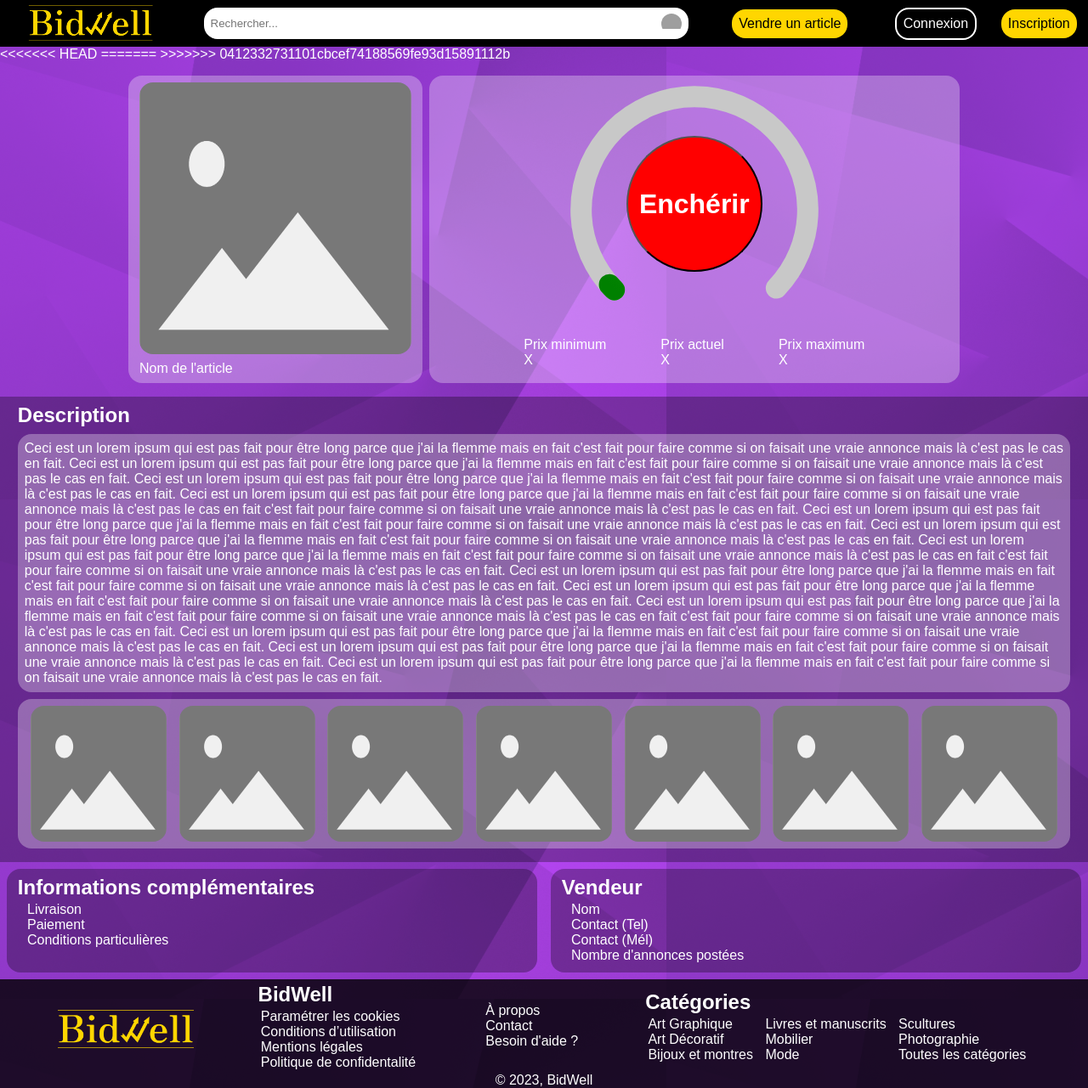
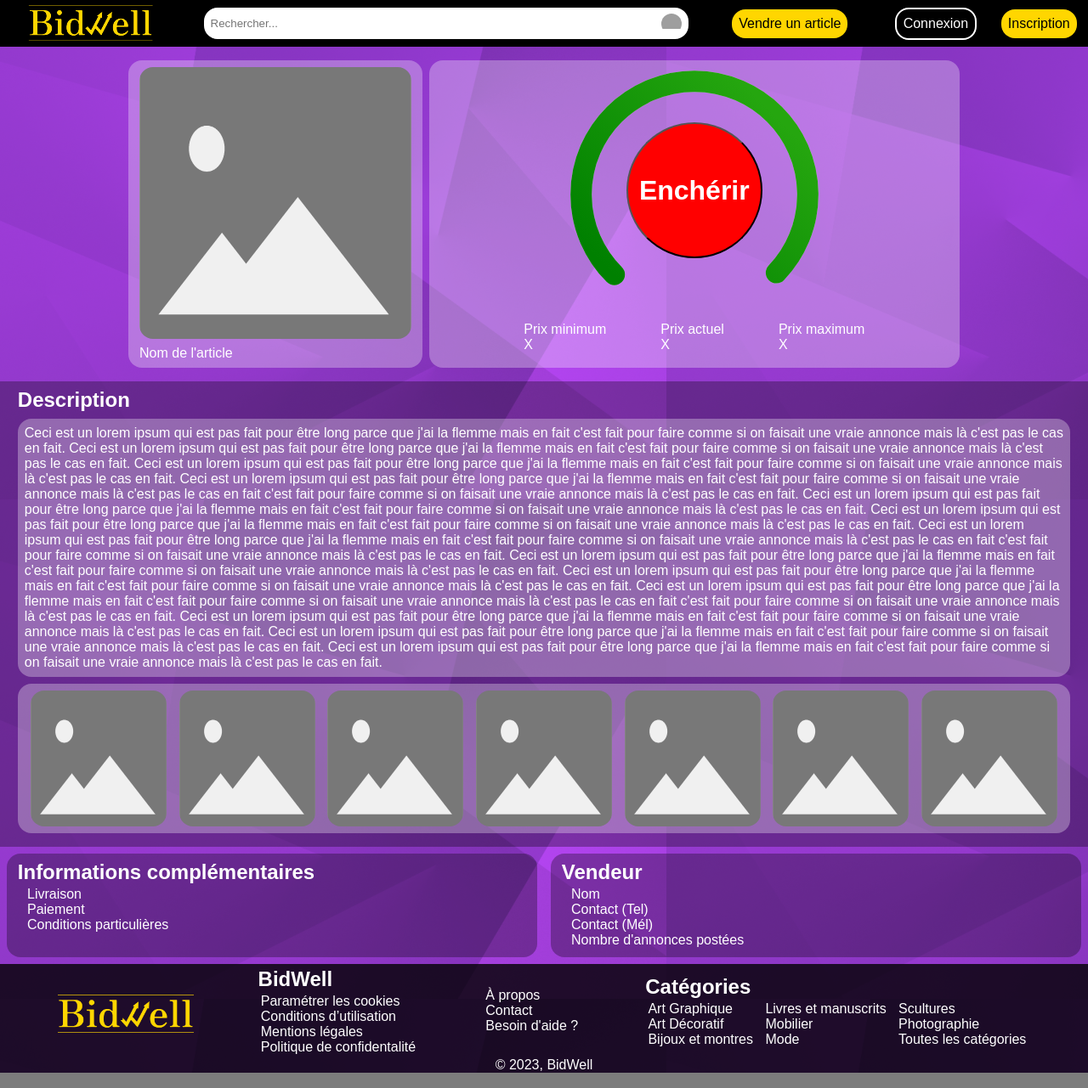
Before and after one commit to c-leri/Bidwell, a PHP site: page /view/consultation.view.php in a window 1280 px wide. Shown: the whole page at 85% size. Run offline with PHP 8.4, Linux system fonts and the light colour scheme; grey boxes are pictures that could not be loaded.

Commit message:
Mini corec

```diff
--- a/prototype/view/consultation.view.php
+++ b/prototype/view/consultation.view.php
@@ -24,11 +24,6 @@
         <?php include(__DIR__ . '/menu.viewpart.php') ?>
     </header>
     <main class="consultation">
-<<<<<<< HEAD
-
-
-=======
->>>>>>> 0412332731101cbcef74188569fe93d15891112b
         <div class="top">
             <div class="presentation">
                 <img src="../view/design/img/default_image.png" alt="mainimage">
--- a/prototype/view/creation.view.php
+++ b/prototype/view/creation.view.php
@@ -13,13 +13,10 @@
     <link rel="stylesheet" href="../view/design/styleGeneral.css">
     <link rel="stylesheet" href="../view/design/styleMenu.css">
     <link rel="stylesheet" href="../view/design/styleFooter.css">
-<<<<<<< HEAD
-    <link rel="stylesheet" href="../view/design/styleConsultation.css">
     <link rel="icon" type="image/x-icon" href="../view/design/img/favicon.ico">
-=======
     <link rel="stylesheet" href="../view/design/styleCreation.css">
     <script src="../js/creation.js"></script>
->>>>>>> 0412332731101cbcef74188569fe93d15891112b
+
 
 </head>
 <!-- Menu -->
--- a/prototype/view/enchere.viewpart.php
+++ b/prototype/view/enchere.viewpart.php
@@ -70,7 +70,7 @@
 
     .circle-button {
         position: absolute;
-        top: 10rem;
+        top: 9rem;
         height: 10rem;
         line-height: 80px;
         width: 10rem;
@@ -101,7 +101,7 @@
         </linearGradient>
         <circle class="circle-container__background" r="16" cx="16" cy="16" shape-rendering="geometricPrecision">
         </circle>
-        <circle class="circle-container__progress" r="16" cx="16" cy="16" style="stroke-dashoffset: 74"
+        <circle class="circle-container__progress" r="16" cx="16" cy="16" style="stroke-dashoffset: 0"
             shape-rendering="geometricPrecision">
         </circle>
         <!-- stroke-dashoffset = la progression de la barre (0 <= x < 75)-->
```
